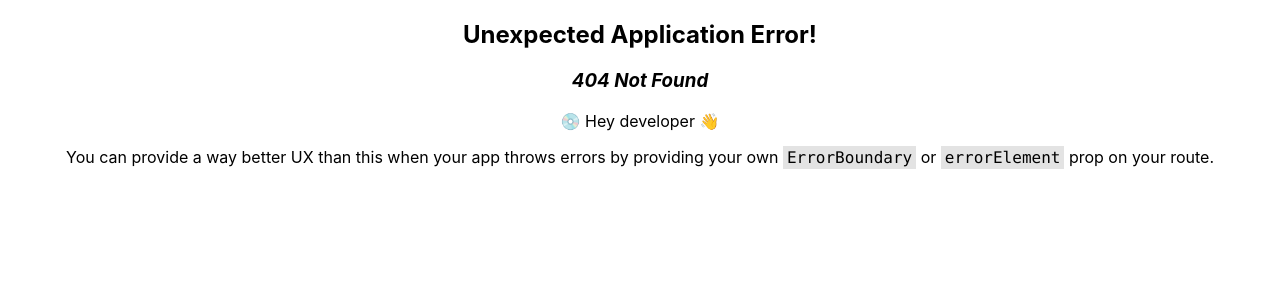
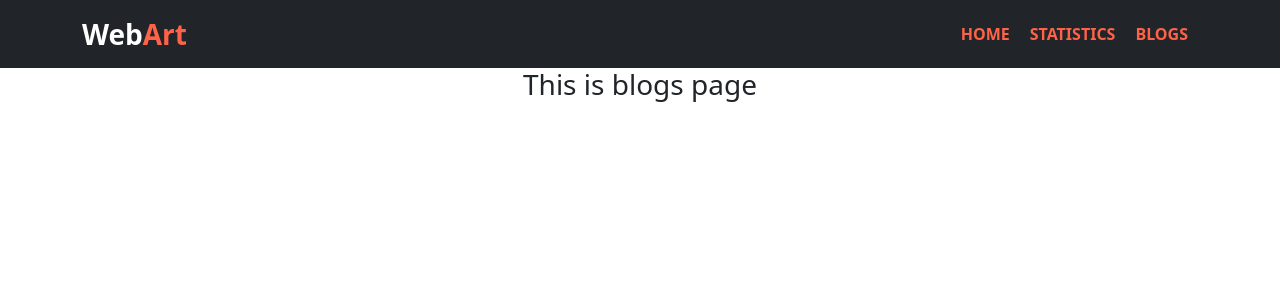
Before and after one commit to mdsultanmahmud/webart-quize, a React (Create React App) app: page /blogs in a window 1280 px wide. Before the commit this address had no page. Shown: the top 300 px of the page. Built offline with nearby package versions, Linux system fonts and the light colour scheme.

Commit message:
all pages setup with layout and design navbar

```diff
--- /dev/null
+++ b/src/components/Blogs/Blogs.js
@@ -0,0 +1,11 @@
+import React from 'react';
+
+const Blogs = () => {
+    return (
+        <div>
+            <h3>This is blogs page</h3>
+        </div>
+    );
+};
+
+export default Blogs;
--- /dev/null
+++ b/src/components/Header/Header.css
@@ -0,0 +1,13 @@
+.brand-name{
+    text-decoration: none;
+    font-weight: 800;
+    color: white;
+    font-size: 28px;
+}
+.nav-link a {
+    text-decoration: none;
+    margin: 0 10px;
+    font-weight: 600;
+    text-transform: uppercase;
+    color: tomato;
+}
--- /dev/null
+++ b/src/components/Header/Header.js
@@ -0,0 +1,26 @@
+import React from 'react';
+import Container from 'react-bootstrap/Container';
+import Nav from 'react-bootstrap/Nav';
+import Navbar from 'react-bootstrap/Navbar';
+import { Link } from 'react-router-dom';
+import './Header.css'
+const Header = () => {
+    return (
+        <Navbar bg="dark" expand="lg">
+          <Container>
+            <Navbar.Brand >
+                <Link className='brand-name' to={'/'}>Web<span style={{color:'tomato'}}>Art</span></Link>
+            </Navbar.Brand>
+            <Navbar.Toggle style={{background:'white'}} aria-controls="basic-navbar-nav" />
+            <Navbar.Collapse id="basic-navbar-nav">
+              <Nav className="ms-auto nav-link">
+                <Link to={'/'}>Home</Link>
+                <Link to={'/statistics'}>Statistics</Link>
+                <Link to={'/blogs'}>Blogs</Link>
+              </Nav>
+            </Navbar.Collapse>
+          </Container>
+        </Navbar>
+      );
+    }
+export default Header;
--- /dev/null
+++ b/src/components/Home/Home.js
@@ -0,0 +1,12 @@
+import React from 'react';
+
+const Home = () => {
+    return (
+        <div>
+            <h3>This is home page</h3>
+
+        </div>
+    );
+};
+
+export default Home;
--- /dev/null
+++ b/src/components/Statistics/Statistics.js
@@ -0,0 +1,11 @@
+import React from 'react';
+
+const Statistics = () => {
+    return (
+        <div>
+            <h3>Survey with us</h3>
+        </div>
+    );
+};
+
+export default Statistics;
--- a/src/index.js
+++ b/src/index.js
@@ -3,7 +3,7 @@ import ReactDOM from 'react-dom/client';
 import './index.css';
 import App from './App';
 import reportWebVitals from './reportWebVitals';
-
+import 'bootstrap/dist/css/bootstrap.min.css'
 const root = ReactDOM.createRoot(document.getElementById('root'));
 root.render(
   <React.StrictMode>
--- /dev/null
+++ b/src/layout/Main.js
@@ -0,0 +1,15 @@
+import React from 'react';
+import { Outlet } from 'react-router-dom';
+import Header from '../components/Header/Header';
+
+
+const Main = () => {
+    return (
+        <div>
+            <Header></Header>
+            <Outlet></Outlet>
+        </div>
+    );
+};
+
+export default Main;
```
Also changed, not shown: src/App.js (+24 -4 lines).
